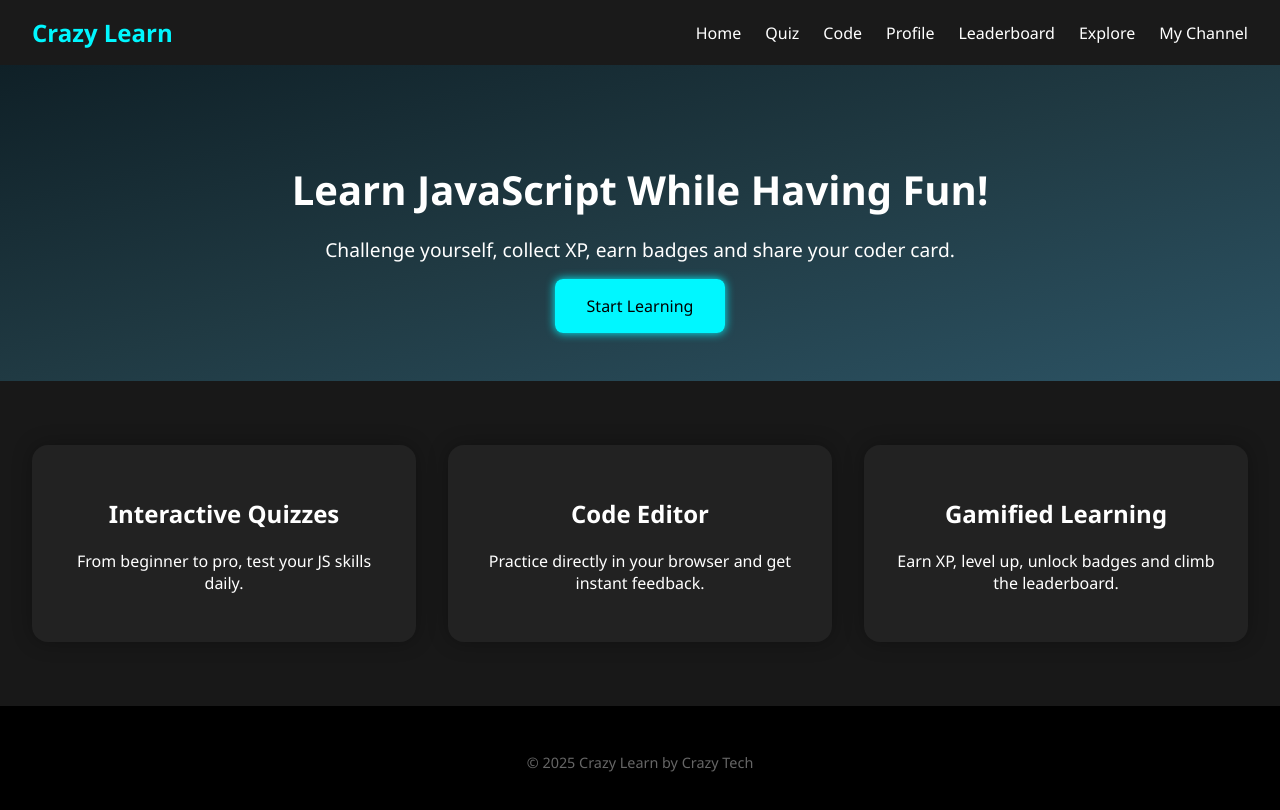
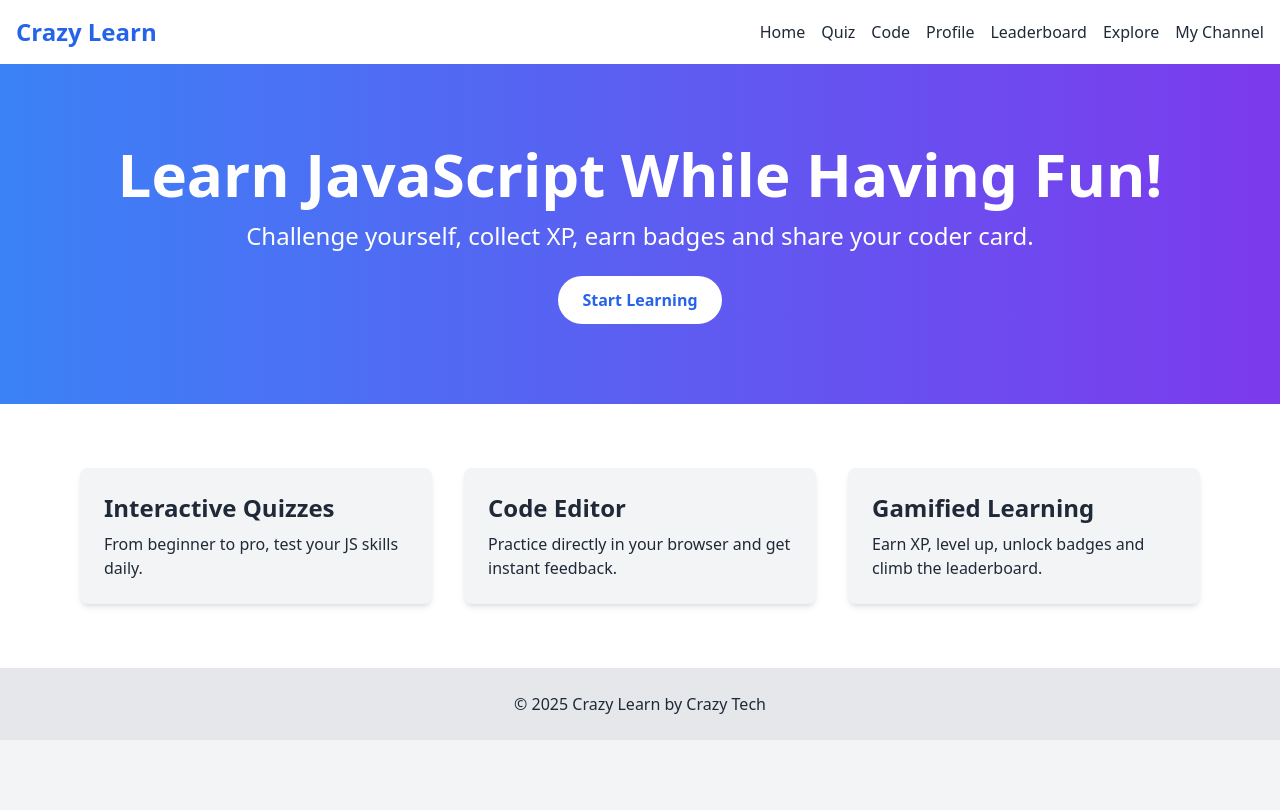
Before and after one commit to DavidTechInc/learn, a website: page index.html in a window 1280 px wide. Drawn offline with nearby package versions, Linux system fonts and the light colour scheme.

Commit message:
Add files via upload

```diff
--- a/index.html
+++ b/index.html
@@ -1,3 +1,4 @@
+
 <!DOCTYPE html>
 <html lang="en">
 <head>
@@ -8,55 +9,71 @@
   <meta property="og:title" content="Crazy Learn — Code & Level Up" />
   <meta property="og:image" content="https://files.catbox.moe/wew36s.jpg" />
   <meta property="og:description" content="Gamified JavaScript learning with challenges, profile cards, and a live editor." />
+  <link href="https://cdn.jsdelivr.net/npm/tailwindcss@2.2.19/dist/tailwind.min.css" rel="stylesheet">
   <link rel="stylesheet" href="https://unpkg.com/aos@2.3.4/dist/aos.css" />
-  <link rel="stylesheet" href="style.css" />
 </head>
-<body>
+<body class="bg-gray-100 text-gray-800">
 
   <!-- Header -->
-  <header class="header">
-    <div class="logo">Crazy Learn</div>
-    <div class="burger" id="burger">&#9776;</div>
-    <nav class="nav" id="nav">
-      <a href="/">Home</a>
-      <a href="/quiz">Quiz</a>
-      <a href="/learn">Code</a>
-      <a href="/start">Profile</a>
-      <a href="/leaderboard">Leaderboard</a>
-      <a href="/explore">Explore</a>
-      <a href="https://whatsapp.com/channel/0029VbANsvkIiRp31CEW3C2C" target="_blank">My Channel</a>
+  <header class="flex items-center justify-between p-4 bg-white shadow-md">
+    <div class="text-2xl font-bold text-blue-600">Crazy Learn</div>
+    <div class="md:hidden">
+      <button id="burger" class="text-3xl">&#9776;</button>
+    </div>
+    <nav id="nav" class="hidden md:flex space-x-4">
+      <a href="/" class="hover:text-blue-500 transition duration-300">Home</a>
+      <a href="/quiz" class="hover:text-blue-500 transition duration-300">Quiz</a>
+     <a href="/learn" class="hover:text-blue-500 transition duration-300">Code</a>
+      <a href="/start" class="hover:text-blue-500 transition duration-300">Profile</a>
+      <a href="/leaderboard" class="hover:text-blue-500 transition duration-300">Leaderboard</a>
+      <a href="/explore" class="hover:text-blue-500 transition duration-300">Explore</a>
+      <a href="https://whatsapp.com/channel/0029VbANsvkIiRp31CEW3C2C" target="_blank" class="hover:text-blue-500 transition duration-300">My Channel</a>
     </nav>
   </header>
 
   <!-- Hero Section -->
-  <section class="hero" data-aos="fade-up">
-    <h1>Learn JavaScript While Having Fun!</h1>
-    <p>Challenge yourself, collect XP, earn badges and share your coder card.</p>
-    <a href="/start" class="start-btn">Start Learning</a>
+  <section class="text-center py-20 bg-gradient-to-r from-blue-500 to-purple-600 text-white" data-aos="fade-up">
+    <h1 class="text-4xl md:text-6xl font-extrabold mb-4">Learn JavaScript While Having Fun!</h1>
+    <p class="text-lg md:text-2xl mb-6">Challenge yourself, collect XP, earn badges and share your coder card.</p>
+    <a href="/start" class="inline-block bg-white text-blue-600 px-6 py-3 rounded-full font-semibold hover:bg-gray-100 transition duration-300">Start Learning</a>
   </section>
 
   <!-- Features -->
-  <section class="features" data-aos="fade-up">
-    <div class="feature">
-      <h2>Interactive Quizzes</h2>
-      <p>From beginner to pro, test your JS skills daily.</p>
-    </div>
-    <div class="feature">
-      <h2>Code Editor</h2>
-      <p>Practice directly in your browser and get instant feedback.</p>
-    </div>
-    <div class="feature">
-      <h2>Gamified Learning</h2>
-      <p>Earn XP, level up, unlock badges and climb the leaderboard.</p>
+  <section class="py-16 bg-white">
+    <div class="max-w-6xl mx-auto px-4 grid grid-cols-1 md:grid-cols-3 gap-8">
+      <div class="bg-gray-100 p-6 rounded-lg shadow-md" data-aos="fade-up" data-aos-delay="100">
+      <h2 class="text-2xl font-bold mb-2">Interactive Quizzes</h2>
+        <p>From beginner to pro, test your JS skills daily.</p>
+      </div>
+      <div class="bg-gray-100 p-6 rounded-lg shadow-md" data-aos="fade-up" data-aos-delay="200">
+        <h2 class="text-2xl font-bold mb-2">Code Editor</h2>
+        <p>Practice directly in your browser and get instant feedback.</p>
+      </div>
+      <div class="bg-gray-100 p-6 rounded-lg shadow-md" data-aos="fade-up" data-aos-delay="300">
+        <h2 class="text-2xl font-bold mb-2">Gamified Learning</h2>
+        <p>Earn XP, level up, unlock badges and climb the leaderboard.</p>
+      </div>
     </div>
   </section>
 
   <!-- Footer -->
-  <footer class="footer">
+  <footer class="text-center py-6 bg-gray-200">
     <p>© 2025 Crazy Learn by Crazy Tech</p>
   </footer>
 
   <script src="https://unpkg.com/aos@2.3.4/dist/aos.js"></script>
-  <script src="script.js"></script>
+  <script>
+    AOS.init({
+      duration: 800,
+      easing: 'ease-in-out',
+      once: true,
+    });
+
+    // Burger menu toggle
+    document.getElementById('burger').addEventListener('click', function() {
+      const nav = document.getElementById('nav');
+      nav.classList.toggle('hidden');
+    });
+  </script>
 </body>
 </html>
```
